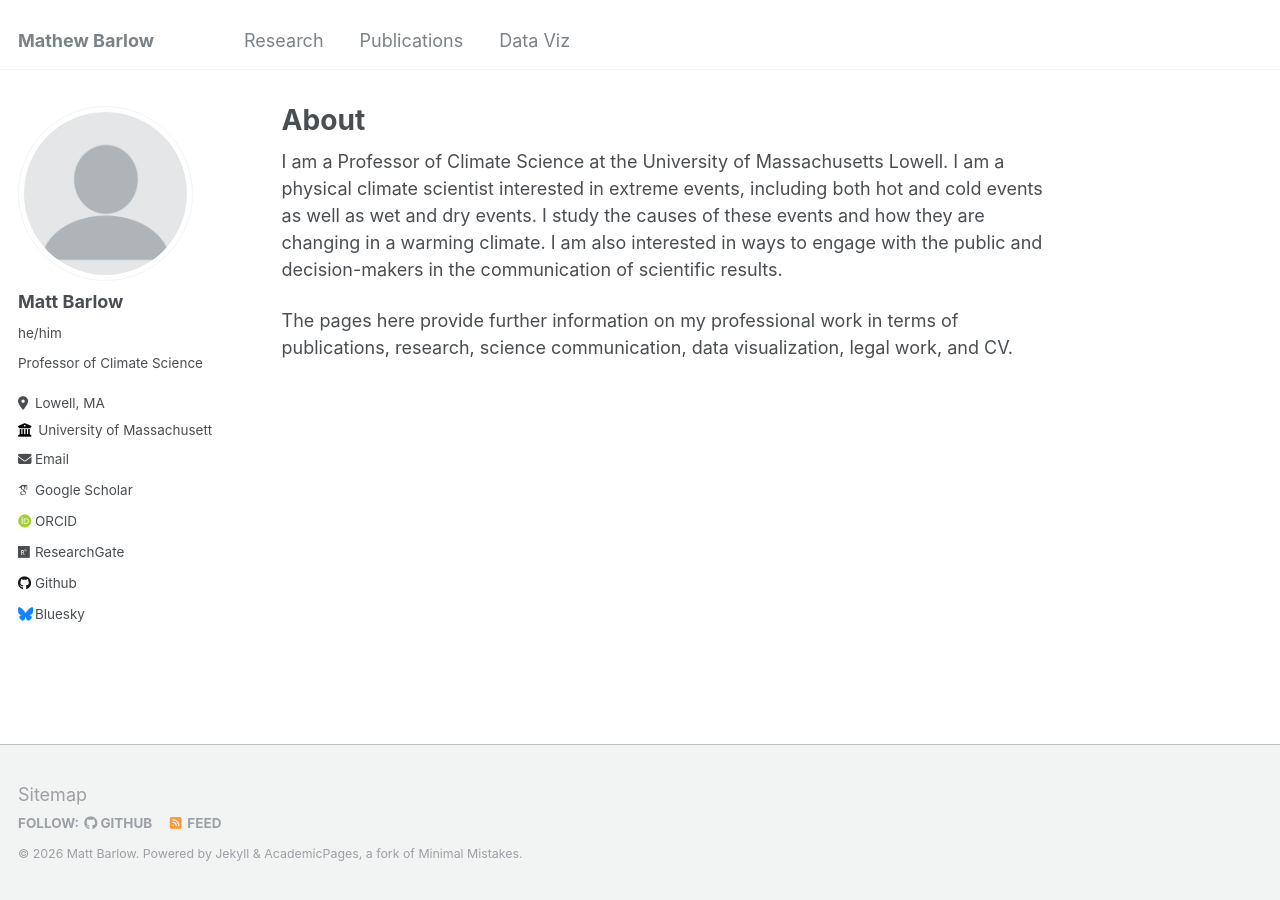
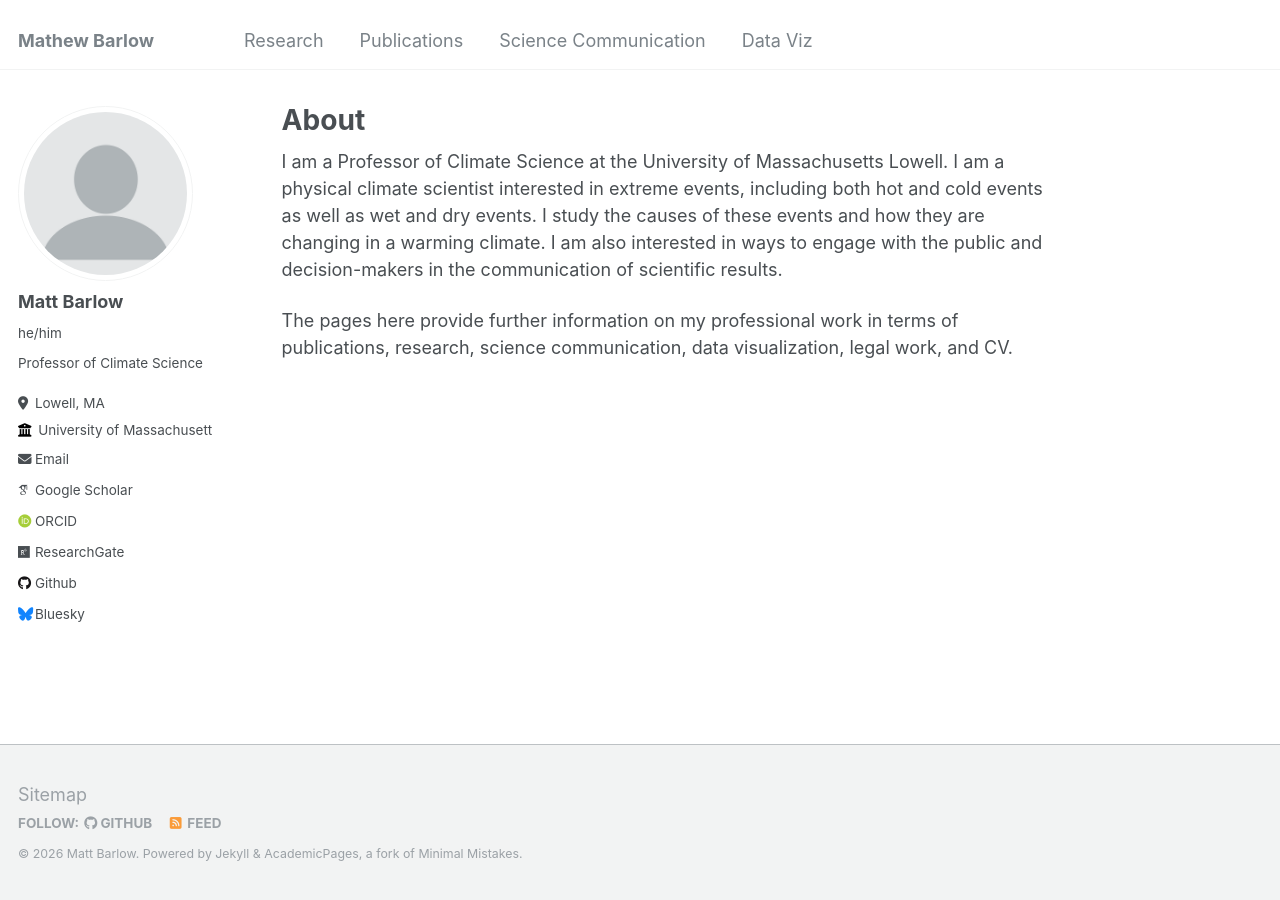
Before and after one commit to mathewbarlow/mathewbarlow.github.io, a Jekyll site: the page built from _pages/about.md, in a window 1280 px wide. Built offline with Jekyll 4.4.1, drawn with Linux system fonts in a browser that asks for light colours; some web fonts are replaced.

Commit message:
Update navigation.yml

```diff
--- a/_data/navigation.yml
+++ b/_data/navigation.yml
@@ -7,5 +7,8 @@ main:
   - title: "Publications"
     url: /publications/
 
+  - title: "Science Communication"
+    url: /scicomm/
+
   - title: "Data Viz"
     url: /dataviz/
```
